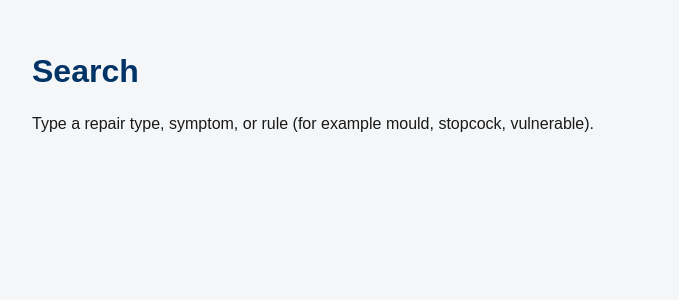
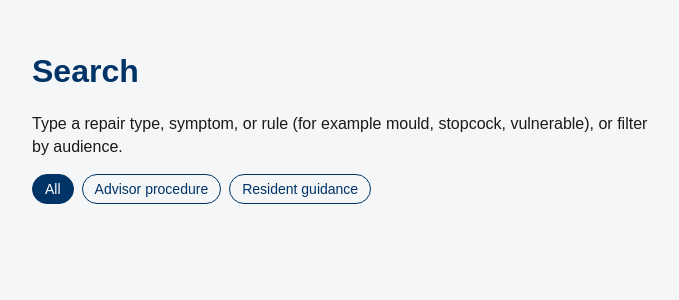
Before and after one commit to jomoz-dev/repairs-knowledge-base, a Django app: page /search/ in a window 1280 px wide. Shown: the part 80-380 px from the top of the page, without its empty margins (128-807 px from the left). Run offline with Django 4.2, Linux system fonts and the light colour scheme; the visitor is signed in with stand-in values (Sample User, id 1); data that the repository does not hold is empty.

Commit message:
Add advisor and resident filters on search and category pages.
Advisors can narrow the library to the call script or the resident wording without scanning mixed results.

```diff
--- a/knowledge/views.py
+++ b/knowledge/views.py
@@ -11,6 +11,16 @@ def visible_articles(user):
     if user.is_staff:
         return articles
     return articles.filter(published=True)
+
+
+def apply_audience(queryset, request):
+    audience = request.GET.get("audience", "").strip()
+    allowed = {Article.AUDIENCE_ADVISOR, Article.AUDIENCE_RESIDENT}
+    if audience in allowed:
+        queryset = queryset.filter(audience=audience)
+    else:
+        audience = ""
+    return queryset, audience
 
 
 @login_required
@@ -46,10 +56,11 @@ def home(request):
 def category_detail(request, slug):
     category = get_object_or_404(Category, slug=slug)
     articles = visible_articles(request.user).filter(category=category)
+    articles, audience = apply_audience(articles, request)
     return render(
         request,
         "knowledge/category.html",
-        {"category": category, "articles": articles},
+        {"category": category, "articles": articles, "audience": audience},
     )
 
 
@@ -73,16 +84,19 @@ def article_detail(request, slug):
 @login_required
 def search(request):
     query = request.GET.get("q", "").strip()
-    results = Article.objects.none()
+    results = visible_articles(request.user)
     if query:
-        results = visible_articles(request.user).filter(
+        results = results.filter(
             Q(title__icontains=query)
             | Q(summary__icontains=query)
             | Q(body__icontains=query)
             | Q(category__name__icontains=query)
         )
+    results, audience = apply_audience(results, request)
+    if not query and not audience:
+        results = Article.objects.none()
     return render(
         request,
         "knowledge/search.html",
-        {"query": query, "results": results},
+        {"query": query, "results": results, "audience": audience},
     )
--- a/static/style.css
+++ b/static/style.css
@@ -216,6 +216,26 @@ button,
     color: #1a1a1a;
 }
 
+.audience-filter {
+    display: flex;
+    flex-wrap: wrap;
+    gap: 8px;
+    margin: 16px 0 20px;
+}
+
+.audience-filter a {
+    text-decoration: none;
+    border: 1px solid #003366;
+    border-radius: 999px;
+    padding: 6px 12px;
+    font-size: 14px;
+}
+
+.audience-filter a.is-on {
+    background: #003366;
+    color: white;
+}
+
 .sr-only {
     position: absolute;
     width: 1px;
--- /dev/null
+++ b/templates/knowledge/_audience_filter.html
@@ -0,0 +1,5 @@
+<nav class="audience-filter" aria-label="Filter by audience">
+    <a class="{% if not audience %}is-on{% endif %}" href="?{% if query %}q={{ query|urlencode }}{% endif %}">All</a>
+    <a class="{% if audience == 'advisor' %}is-on{% endif %}" href="?{% if query %}q={{ query|urlencode }}&amp;{% endif %}audience=advisor">Advisor procedure</a>
+    <a class="{% if audience == 'resident' %}is-on{% endif %}" href="?{% if query %}q={{ query|urlencode }}&amp;{% endif %}audience=resident">Resident guidance</a>
+</nav>
--- a/templates/knowledge/category.html
+++ b/templates/knowledge/category.html
@@ -7,6 +7,8 @@
 {% if category.typical_trades %}
 <p class="meta">Typical trades: {{ category.typical_trades }}</p>
 {% endif %}
+
+{% include "knowledge/_audience_filter.html" %}
 
 <ul class="article-list">
     {% for article in articles %}
@@ -19,7 +21,7 @@
         </span>
     </li>
     {% empty %}
-    <li>No published articles in this category yet.</li>
+    <li>{% if audience %}No {{ audience }} articles in this category.{% else %}No published articles in this category yet.{% endif %}</li>
     {% endfor %}
 </ul>
 {% endblock %}
--- a/templates/knowledge/search.html
+++ b/templates/knowledge/search.html
@@ -3,10 +3,11 @@
 {% block content %}
 <h1>Search</h1>
 {% if query %}
-<p class="lede">Results for “{{ query }}”.</p>
+<p class="lede">Results for “{{ query }}”{% if audience %} · {{ audience }}{% endif %}.</p>
 {% else %}
-<p class="lede">Type a repair type, symptom, or rule (for example mould, stopcock, vulnerable).</p>
+<p class="lede">Type a repair type, symptom, or rule (for example mould, stopcock, vulnerable), or filter by audience.</p>
 {% endif %}
+{% include "knowledge/_audience_filter.html" %}
 <ul class="article-list">
     {% for article in results %}
     <li>
```
Also changed, not shown: knowledge/tests.py (+29 -0 lines), README.md.
